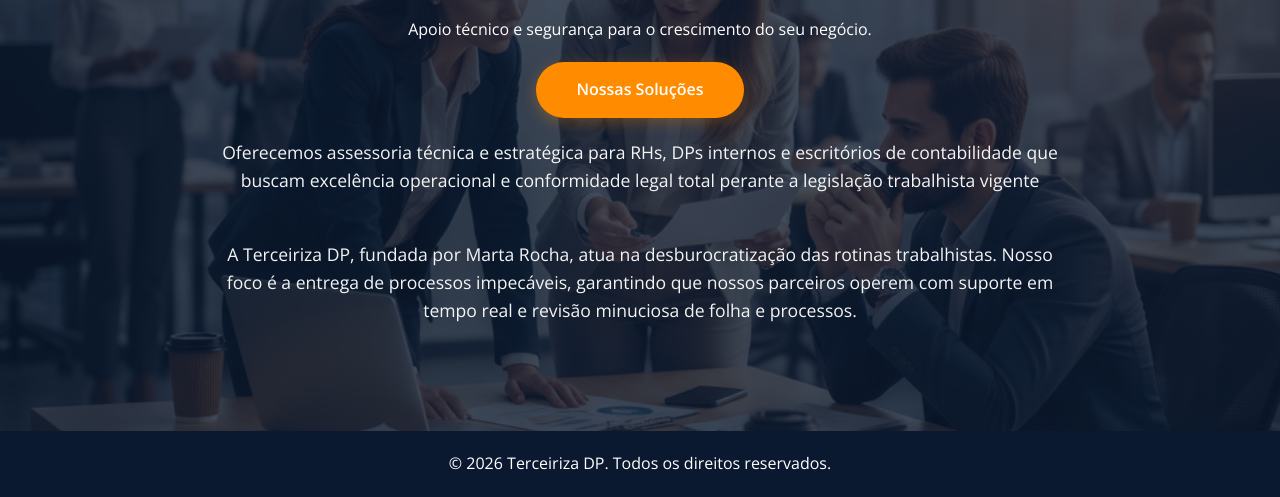
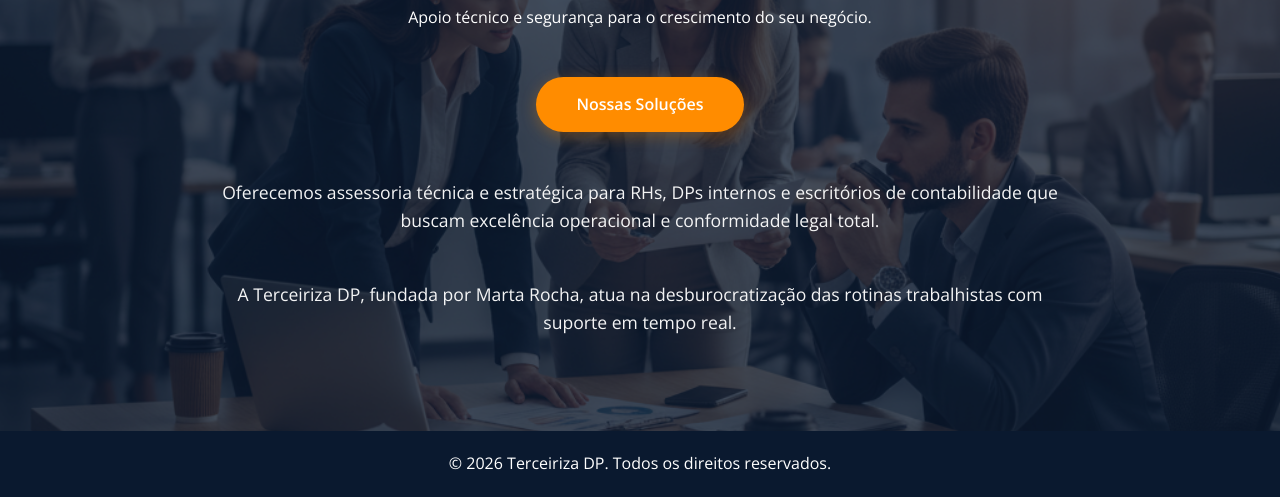
Before and after one commit to A-Coder94/TerceirizaDP, a plain HTML site: page index.html in a window 1280 px wide. Shown: the part 369-866 px from the top of the page. Drawn offline with nearby package versions, Linux system fonts and the light colour scheme.

Commit message:
Update index.html

```diff
--- a/index.html
+++ b/index.html
@@ -4,13 +4,6 @@
 <head>
     <meta charset="UTF-8">
     <meta name="viewport" content="width=device-width, initial-scale=1.0">
-    <script>
-        if (window.matchMedia && window.matchMedia('(max-width: 900px)').matches) {
-            if (!location.pathname.endsWith('mobile.html')) {
-                location.href = 'mobile.html';
-            }
-        }
-    </script>
     <title>Terceiriza DP | Assessoria Especializada</title>
     <link rel="stylesheet" href="style.css">
     <link
@@ -35,32 +28,31 @@
         </nav>
     </header>
 
-
     <main>
         <section id="home" class="hero parallax">
             <div class="overlay"></div>
             <div class="container hero-content">
                 <h1>Assessoria Especializada em Departamento Pessoal</h1>
                 <p class="tagline">Apoio técnico e segurança para o crescimento do seu negócio.</p>
-                <a href="servicos.html" class="btn-primary">Nossas Soluções</a>
+                <br> <a href="servicos.html" class="btn-primary">Nossas Soluções</a>
 
                 <div class="hero-texts">
-                    <p class="lead">Oferecemos assessoria técnica e estratégica para RHs, DPs internos e escritórios de contabilidade que buscam excelência operacional e conformidade legal total perante a legislação trabalhista vigente</p>
                     <br>
-                    <p class="lead">A Terceiriza DP, fundada por Marta Rocha, atua na desburocratização das rotinas trabalhistas. Nosso foco é a entrega de processos impecáveis, garantindo que nossos parceiros operem com suporte em tempo real e revisão minuciosa de folha e processos.</p>
+                    <p class="lead">Oferecemos assessoria técnica e estratégica para RHs, DPs internos e escritórios de
+                        contabilidade que buscam excelência operacional e conformidade legal total.</p>
+                    <br>
+                    <p class="lead">A Terceiriza DP, fundada por Marta Rocha, atua na desburocratização das rotinas
+                        trabalhistas com suporte em tempo real.</p>
                 </div>
             </div>
-
         </section>
     </main>
-
 
     <footer>
         <div class="container">
             <p>&copy; 2026 Terceiriza DP. Todos os direitos reservados.</p>
         </div>
     </footer>
-
     <script src="script.js"></script>
 </body>
 
```
